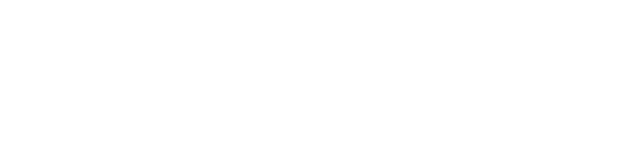
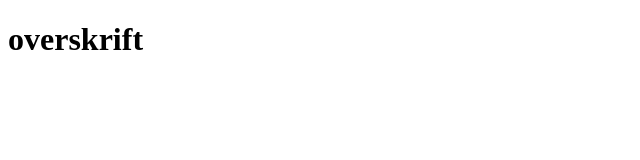
Before and after one commit to raevsi/first-repo-ever, a plain HTML site: page index.html in a window 1280 px wide. Shown: the whole page, without its empty margins (0-640 px from the left). Drawn offline with Linux system fonts and the light colour scheme.

Commit message:
Update index.html

```diff
--- a/index.html
+++ b/index.html
@@ -4,5 +4,8 @@
   <title></title>
 </head>
   <body>
+	 <header>
+	 	<h1>overskrift</h1>
+	 </header>
   </body>
 </html>
```
